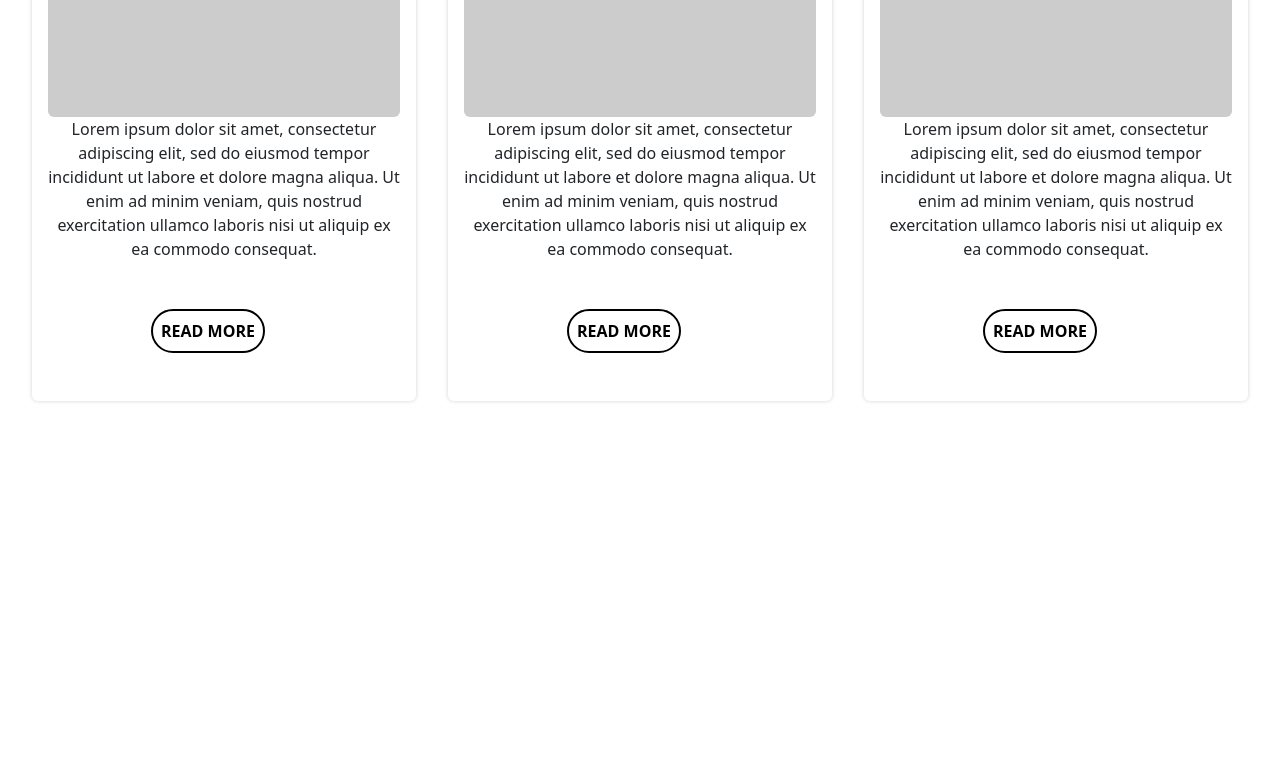
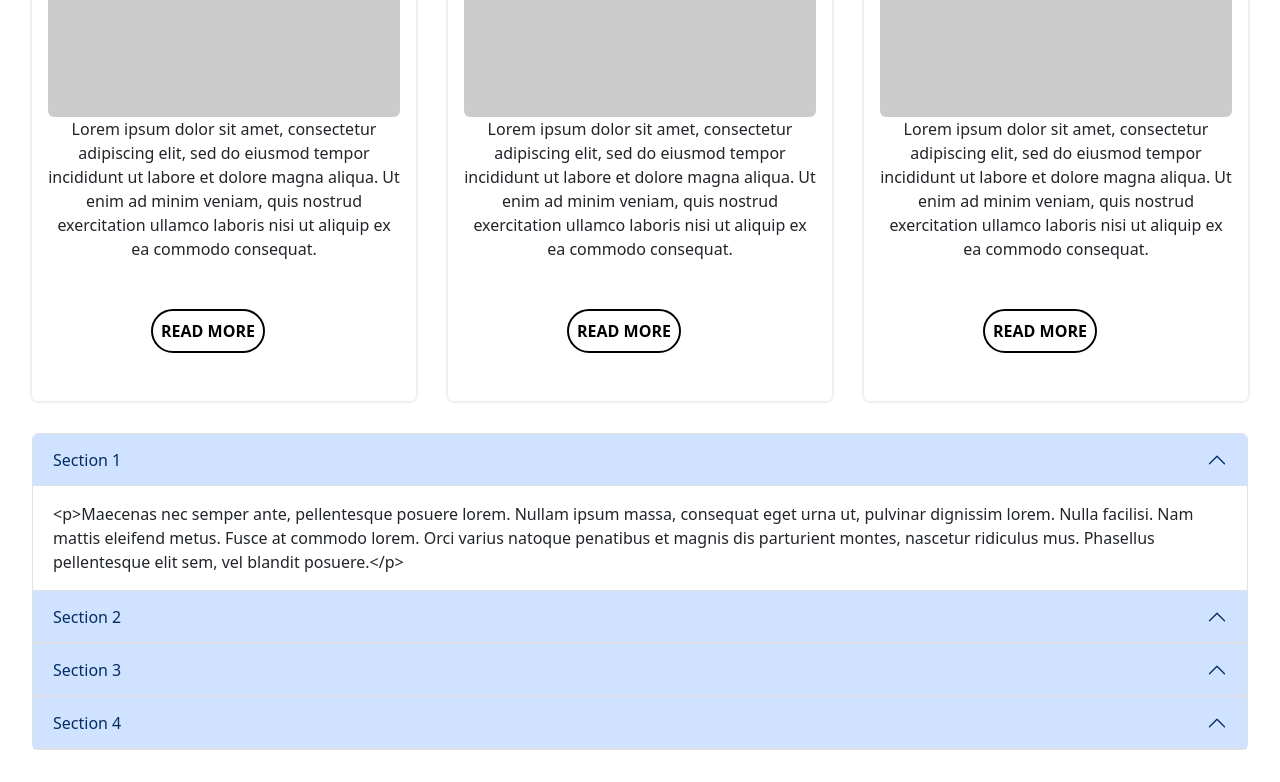
Before and after one commit to mindarc/frontend-assessment, a React (Vite) app in the folder mindarc-frontend-assessment/: page / in a window 1280 px wide. Shown: the part 628-1410 px from the top of the page. Before the commit the page ends 1061 px from the top, so only its background shows below. Built offline with nearby package versions, Linux system fonts and the light colour scheme.

Commit message:
cleanup App.tsx/.css

```diff
--- a/mindarc-frontend-assessment/src/App.css
+++ b/mindarc-frontend-assessment/src/App.css
@@ -2,7 +2,7 @@
   max-width: 1920px;
 }
 
-.body {
+.content-tiles {
   display: flex;
   /* margin: 32px; */
 
@@ -24,7 +24,7 @@
 }
 
 @media (max-width: 600px) {
-  .body {
+  .content-tiles {
     flex-direction: column;
 
     div:first-child {
--- a/mindarc-frontend-assessment/src/App.tsx
+++ b/mindarc-frontend-assessment/src/App.tsx
@@ -1,7 +1,6 @@
-// import reactLogo from './assets/react.svg';
-// import viteLogo from '/vite.svg';
 import './App.css';
 import ContentTile from './components/contentTile/contentTile';
+import DataReading from './components/dataReading/dataReading';
 import Header from './components/header/header';
 
 function App() {
@@ -13,11 +12,15 @@ function App() {
         <Header />
       </header>
 
-      <body className="body">
+      <section className="content-tiles">
         {contentTileArray.map((_, i) => (
           <ContentTile key={i} />
         ))}
-      </body>
+      </section>
+
+      <section className="data-reading">
+        <DataReading />
+      </section>
     </>
   );
 }
```
